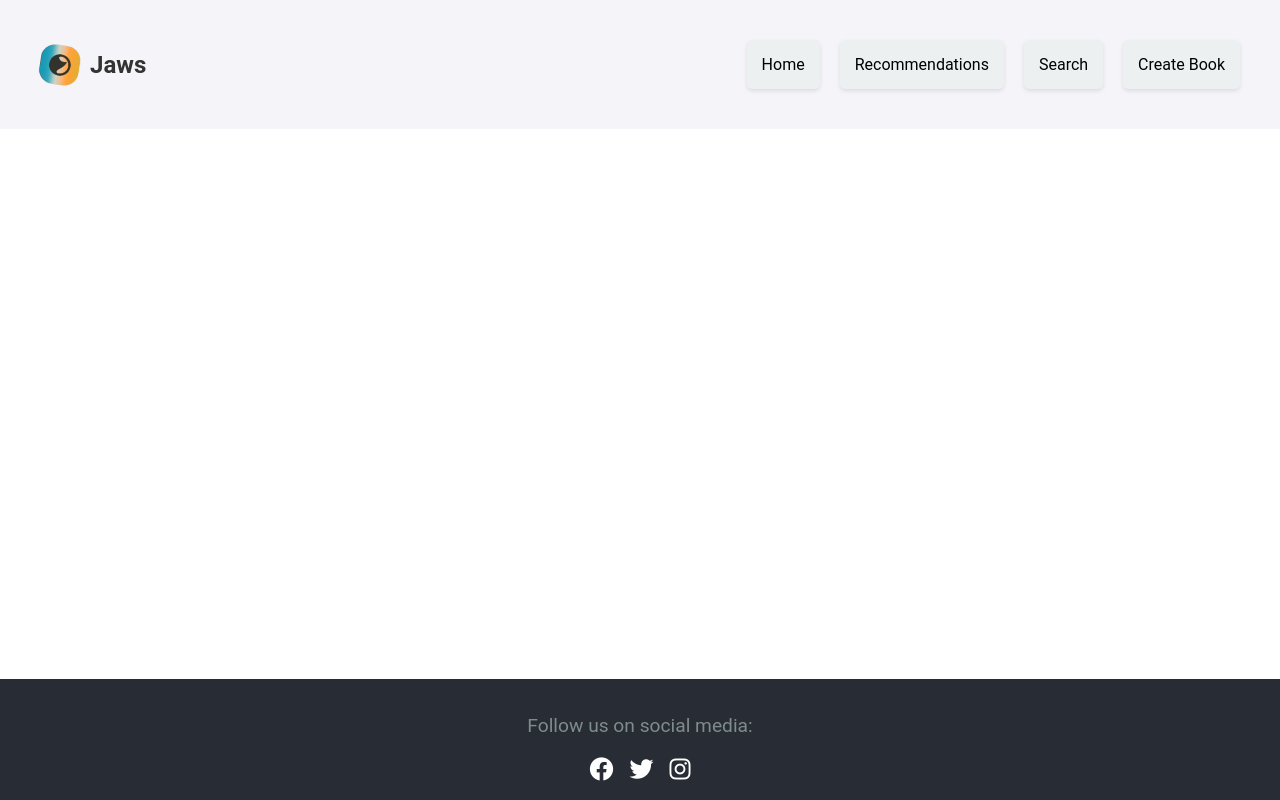
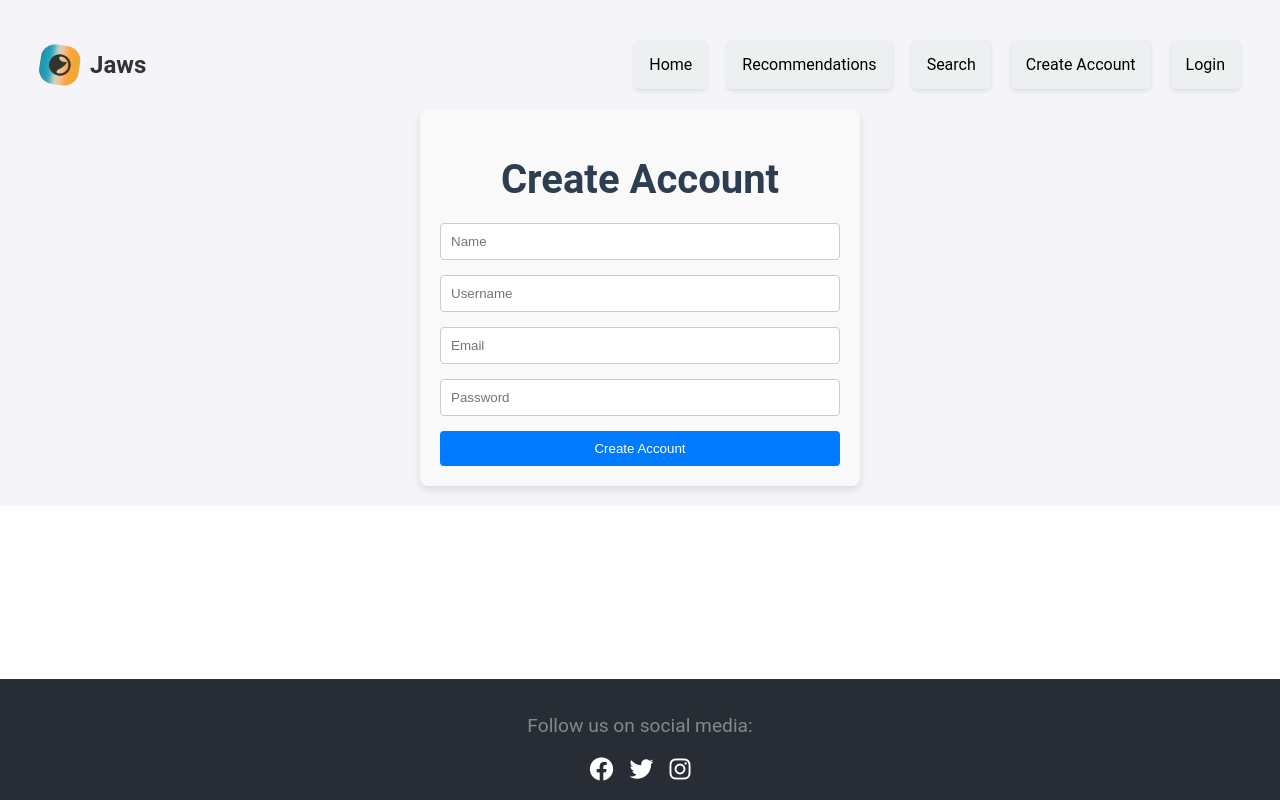
Before and after one commit to whit-colm/itsc-4155-project, a React (Create React App) app in the folder website/: page /create-account in a window 1280 px wide. Built offline with nearby package versions, Linux system fonts and the light colour scheme.

Commit message:
feat: login frontend

```diff
--- a/website/src/App.js
+++ b/website/src/App.js
@@ -3,9 +3,9 @@ import { BrowserRouter as Router, Routes, Route, Link } from 'react-router-dom';
 import Home from './pages/Home';
 import Recommendations from './pages/Recommendations';
 import Search from './pages/Search';
-// import CreateAccount from './pages/CreateAccount';
-// import Login from './pages/Login';
-// import Profile from './pages/Profile';
+import CreateAccount from './pages/CreateAccount';
+import Login from './pages/Login';
+import Profile from './pages/Profile';
 import CreateBook from './pages/CreateBook';
 import BookDetails from './pages/BookDetails';
 import './App.css';
@@ -34,7 +34,7 @@ function App() {
               <li>
                 <Link to="/search">Search</Link>
               </li>
-              {/* {!isLoggedIn && (
+              {!isLoggedIn && (
                 <li>
                   <Link to="/create-account">Create Account</Link>
                 </li>
@@ -48,12 +48,12 @@ function App() {
                 <li>
                   <Link to="/profile">Profile</Link>
                 </li>
-              )} */}
-              {/* {isLoggedIn && ( */}
+              )}
+              {isLoggedIn && (
                 <li>
                   <Link to="/create-book">Create Book</Link>
                 </li>
-              {/* )} */}
+              )}
             </ul>
           </nav>
         </header>
@@ -61,9 +61,9 @@ function App() {
           <Route path="/" element={<Home />} />
           <Route path="/recommendations" element={<Recommendations />} />
           <Route path="/search" element={<Search />} />
-          {/* <Route path="/create-account" element={<CreateAccount />} />
+          <Route path="/create-account" element={<CreateAccount />} />
           <Route path="/login" element={<Login setIsLoggedIn={setIsLoggedIn} />} />
-          <Route path="/profile" element={<Profile />} /> */}
+          <Route path="/profile" element={<Profile />} />
           <Route path="/create-book" element={<CreateBook />} />
           <Route path="/books/:uuid" element={<BookDetails />} />
         </Routes>
--- /dev/null
+++ b/website/src/pages/CreateAccount.js
@@ -0,0 +1,54 @@
+import React, { useState } from 'react';
+import '../styles/CreateAccount.css';
+
+function CreateAccount() {
+  const [name, setName] = useState('');
+  const [username, setUsername] = useState('');
+  const [password, setPassword] = useState('');
+  const [email, setEmail] = useState('');
+
+  const handleSubmit = async (e) => {
+    e.preventDefault();
+    // Implement account creation logic here
+    console.log('Account created:', { name, username, email, password });
+  };
+
+  return (
+    <div className="create-account-container">
+      <h1>Create Account</h1>
+      <form onSubmit={handleSubmit}>
+        <input
+          type="text"
+          value={name}
+          onChange={(e) => setName(e.target.value)}
+          placeholder="Name"
+          required
+        />
+        <input
+          type="text"
+          value={username}
+          onChange={(e) => setUsername(e.target.value)}
+          placeholder="Username"
+          required
+        />
+        <input
+          type="email"
+          value={email}
+          onChange={(e) => setEmail(e.target.value)}
+          placeholder="Email"
+          required
+        />
+        <input
+          type="password"
+          value={password}
+          onChange={(e) => setPassword(e.target.value)}
+          placeholder="Password"
+          required
+        />
+        <button type="submit">Create Account</button>
+      </form>
+    </div>
+  );
+}
+
+export default CreateAccount;
--- /dev/null
+++ b/website/src/pages/Login.js
@@ -0,0 +1,39 @@
+import React, { useState } from 'react';
+import '../styles/Login.css';
+
+function Login({ setIsLoggedIn }) {
+  const [username, setUsername] = useState('');
+  const [password, setPassword] = useState('');
+
+  const handleSubmit = async (e) => {
+    e.preventDefault();
+    // Implement login logic here
+    console.log('Logged in:', { username, password });
+    setIsLoggedIn(true);
+  };
+
+  return (
+    <div className="login-container">
+      <h1>Login</h1>
+      <form onSubmit={handleSubmit}>
+        <input
+          type="text"
+          value={username}
+          onChange={(e) => setUsername(e.target.value)}
+          placeholder="Username"
+          required
+        />
+        <input
+          type="password"
+          value={password}
+          onChange={(e) => setPassword(e.target.value)}
+          placeholder="Password"
+          required
+        />
+        <button type="submit">Login</button>
+      </form>
+    </div>
+  );
+}
+
+export default Login;
--- /dev/null
+++ b/website/src/pages/Profile.js
@@ -0,0 +1,118 @@
+import React, { useState, useEffect } from 'react';
+import '../styles/Profile.css';
+
+function Profile() {
+  const [name, setName] = useState('');
+  const [username, setUsername] = useState('');
+  const [email, setEmail] = useState('');
+  const [favoriteGenres, setFavoriteGenres] = useState([]);
+  const [isEditing, setIsEditing] = useState(false);
+
+  useEffect(() => {
+    // Fetch user data after login
+    const fetchUserData = async () => {
+      try {
+        // Replace with actual API call
+        const response = await fetch('/api/user'); // Example endpoint
+        const userData = await response.json();
+        setName(userData.name);
+        setUsername(userData.username);
+        setEmail(userData.email);
+        setFavoriteGenres(userData.favoriteGenres || []);
+      } catch (error) {
+        console.error('Error fetching user data:', error);
+      }
+    };
+
+    fetchUserData();
+  }, []);
+
+  const handleSubmit = async (e) => {
+    e.preventDefault();
+    // Implement profile update logic here
+    console.log('Profile updated:', { name, username, email, favoriteGenres });
+    setIsEditing(false);
+  };
+
+  const handleGenreChange = (e) => {
+    const { value, checked } = e.target;
+    setFavoriteGenres((prev) =>
+      checked ? [...prev, value] : prev.filter((genre) => genre !== value)
+    );
+  };
+
+  return (
+    <div className="profile-container">
+      <h1>Profile Settings</h1>
+      {isEditing ? (
+        <form onSubmit={handleSubmit}>
+          <input
+            type="text"
+            value={name}
+            onChange={(e) => setName(e.target.value)}
+            placeholder="Name"
+            required
+          />
+          <input
+            type="text"
+            value={username}
+            onChange={(e) => setUsername(e.target.value)}
+            placeholder="Username"
+            required
+          />
+          <input
+            type="email"
+            value={email}
+            onChange={(e) => setEmail(e.target.value)}
+            placeholder="Email"
+            required
+          />
+          <div>
+            <label>Favorite Genres:</label>
+            <div>
+              <label>
+                <input
+                  type="checkbox"
+                  value="Fiction"
+                  checked={favoriteGenres.includes('Fiction')}
+                  onChange={handleGenreChange}
+                />
+                Fiction
+              </label>
+              <label>
+                <input
+                  type="checkbox"
+                  value="Mystery"
+                  checked={favoriteGenres.includes('Mystery')}
+                  onChange={handleGenreChange}
+                />
+                Mystery
+              </label>
+              <label>
+                <input
+                  type="checkbox"
+                  value="Science Fiction"
+                  checked={favoriteGenres.includes('Science Fiction')}
+                  onChange={handleGenreChange}
+                />
+                Science Fiction
+              </label>
+              {/* Add more genres as needed */}
+            </div>
+          </div>
+          <button type="submit">Save Changes</button>
+        </form>
+      ) : (
+        <div>
+          <p><strong>Name:</strong> {name}</p>
+          <p><strong>Username:</strong> {username}</p>
+          <p><strong>Email:</strong> {email}</p>
+          <p><strong>Favorite Genres:</strong> {favoriteGenres.join(', ')}</p>
+          <button onClick={() => setIsEditing(true)}>Edit</button>
+        </div>
+      )}
+    </div>
+  );
+}
+
+export default Profile;
```
